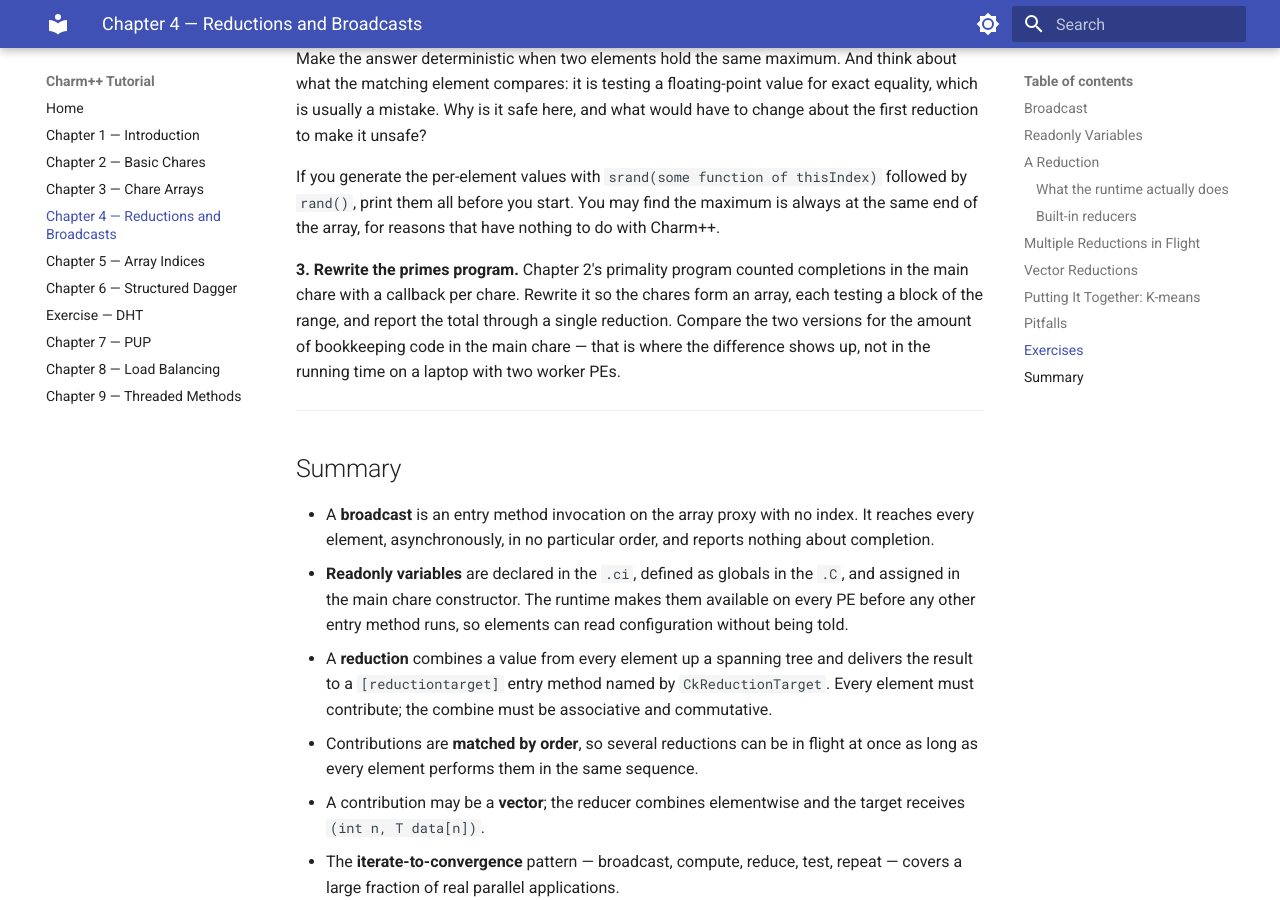
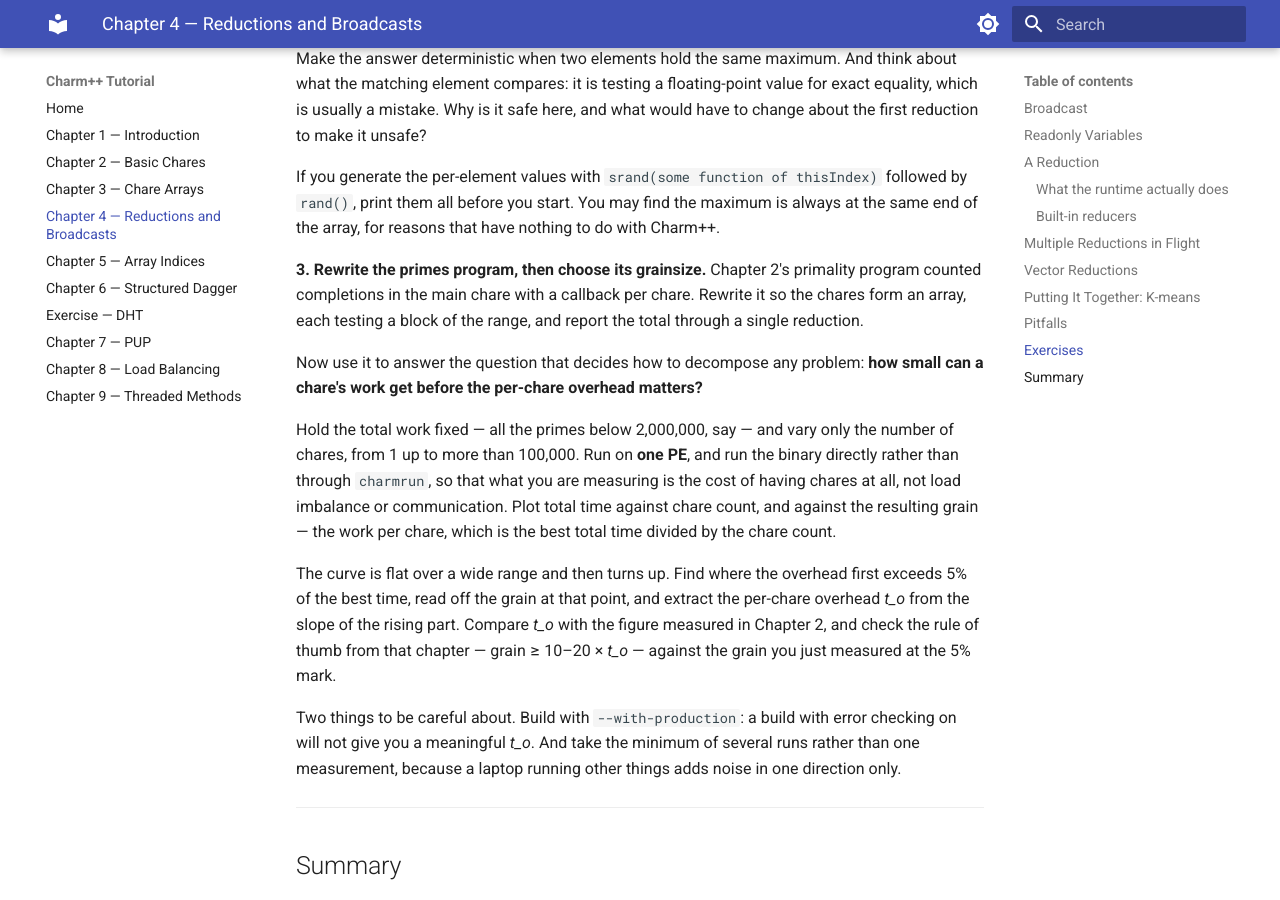
Before and after one commit to charmplusplus/charm-tutorial, an MkDocs documentation site: the page built from tutorial/ch4_reductions.md, in a window 1280 px wide and 900 px high, scrolled down 9359 px. Built offline with MkDocs 1.6.1 and Material for MkDocs 9.7.7, drawn with Linux system fonts in a browser that asks for light colours.

Commit message:
Reframe the primes exercise around grainsize choice
The point of the array-plus-reduction rewrite is not that overdecomposition
is faster; it is that it lets you choose the grain, and the exercise should
ask what the smallest defensible grain is. It now holds total work fixed,
sweeps the chare count on one PE with the binary run directly, and asks the
reader to find where overhead first exceeds 5%, extract t_o from the slope,
and check it against Chapter 2's 10-20 x t_o rule.

Measured on this laptop (production build, min of 3): t_o = 0.81 us per
chare, 5% crossing at grain ~= 15 us.

Co-Authored-By: Claude Opus 5 (1M context) <noreply@anthropic.com>

```diff
--- a/tutorial/ch4_reductions.md
+++ b/tutorial/ch4_reductions.md
@@ -457,11 +457,30 @@ If you generate the per-element values with `srand(some function of thisIndex)`
 `rand()`, print them all before you start. You may find the maximum is always at the same
 end of the array, for reasons that have nothing to do with Charm++.
 
-**3. Rewrite the primes program.** Chapter 2's primality program counted completions in the
-main chare with a callback per chare. Rewrite it so the chares form an array, each testing a
-block of the range, and report the total through a single reduction. Compare the two versions
-for the amount of bookkeeping code in the main chare — that is where the difference shows up,
-not in the running time on a laptop with two worker PEs.
+**3. Rewrite the primes program, then choose its grainsize.** Chapter 2's primality program
+counted completions in the main chare with a callback per chare. Rewrite it so the chares
+form an array, each testing a block of the range, and report the total through a single
+reduction.
+
+Now use it to answer the question that decides how to decompose any problem: **how small can
+a chare's work get before the per-chare overhead matters?**
+
+Hold the total work fixed — all the primes below 2,000,000, say — and vary only the number
+of chares, from 1 up to more than 100,000. Run on **one PE**, and run the binary directly
+rather than through `charmrun`, so that what you are measuring is the cost of having chares
+at all, not load imbalance or communication. Plot total time against chare count, and
+against the resulting grain — the work per chare, which is the best total time divided by
+the chare count.
+
+The curve is flat over a wide range and then turns up. Find where the overhead first exceeds
+5% of the best time, read off the grain at that point, and extract the per-chare overhead
+*t_o* from the slope of the rising part. Compare *t_o* with the figure measured in Chapter 2,
+and check the rule of thumb from that chapter — grain ≥ 10–20 × *t_o* — against the grain you
+just measured at the 5% mark.
+
+Two things to be careful about. Build with `--with-production`: a build with error checking
+on will not give you a meaningful *t_o*. And take the minimum of several runs rather than one
+measurement, because a laptop running other things adds noise in one direction only.
 
 ---
 
```
